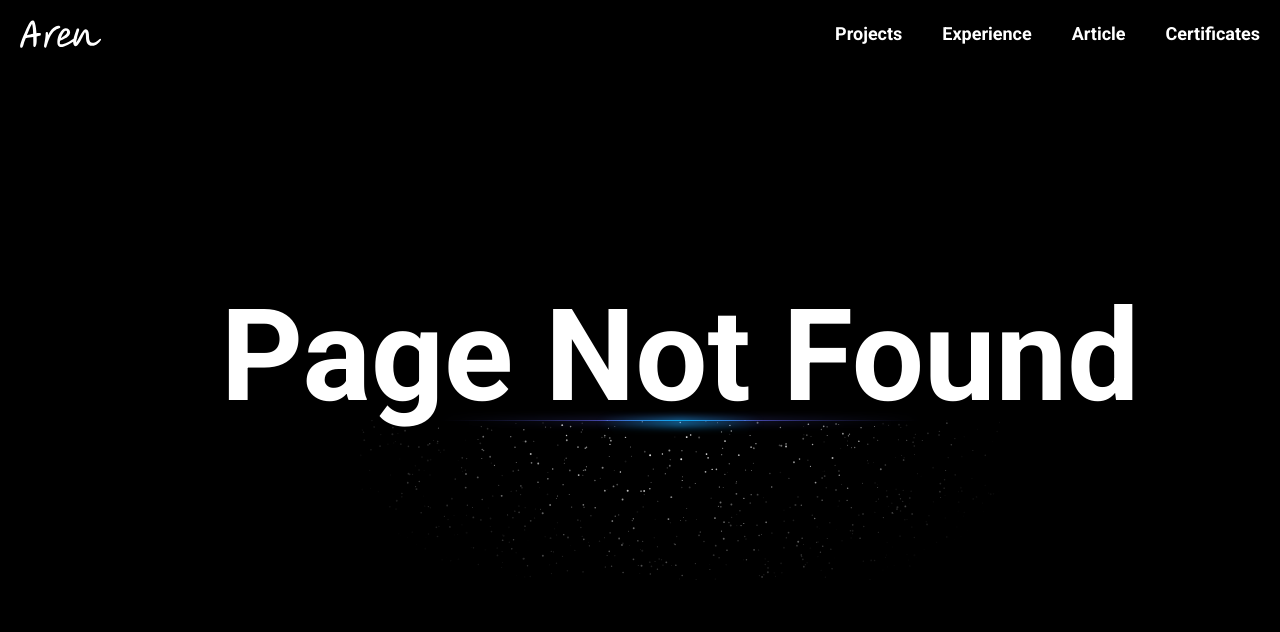
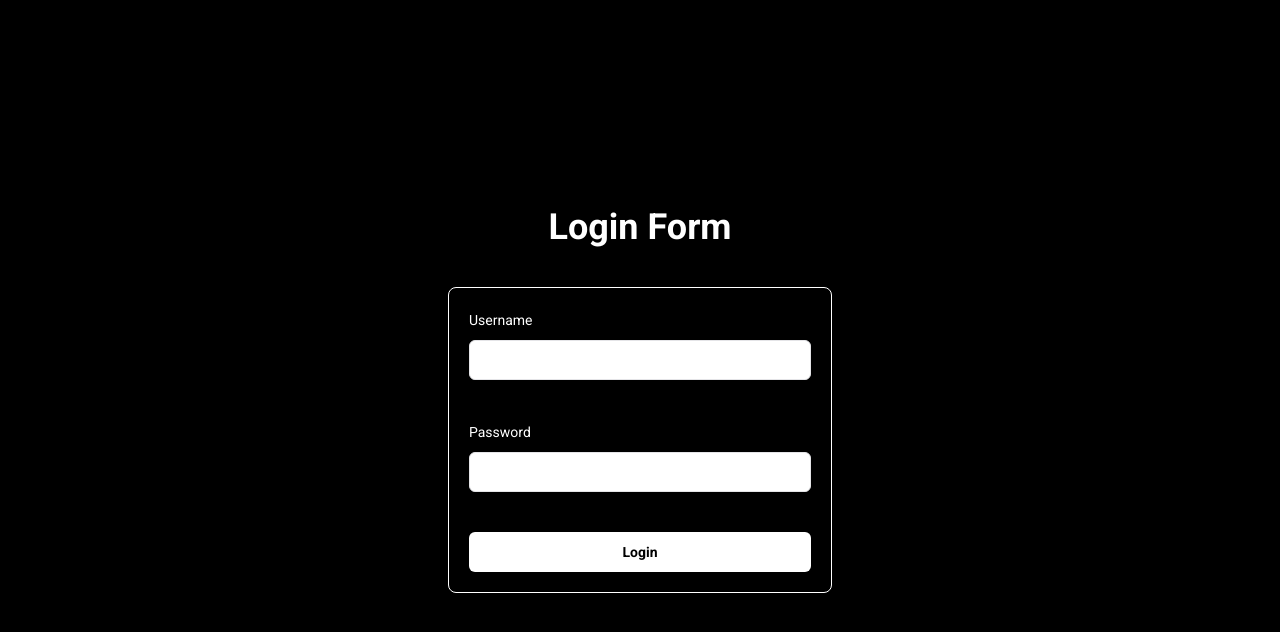
Before and after one commit to arentalb/modern-portfolio, a React (Vite) app: page /login in a window 1280 px wide. Before the commit this address had no page. Shown: the top 632 px of the page. Built offline with nearby package versions, Linux system fonts and the light colour scheme.

Commit message:
Design login page and login form

```diff
--- a/src/App.tsx
+++ b/src/App.tsx
@@ -8,6 +8,7 @@ import { TerminalProvider } from "@/context/TerminalContext.tsx";
 import { ProjectsPage } from "@/pages/ProjectsPage.tsx";
 import { ExperiencePage } from "@/pages/ExperiencePage.tsx";
 import { ProjectDetailPage } from "@/pages/ProjectDetailPage.tsx";
+import { LoginPage } from "@/pages/LoginPage.tsx";
 
 function App() {
   return (
@@ -23,6 +24,7 @@ function App() {
           {/*<Route path={"/tutorial"} element={<TutorialPage />} />*/}
           {/*<Route path={"/course"} element={<CoursePage />} />*/}
           <Route path={"/certificates"} element={<CertificatePage />} />
+          <Route path={"/login"} element={<LoginPage />} />
           <Route path={"*"} element={<NotFoundPage />} />
         </Routes>
       </TerminalProvider>
--- /dev/null
+++ b/src/features/login/LoginForm.tsx
@@ -0,0 +1,27 @@
+import { Input } from "@/components/common/ui/input.tsx";
+import { Button } from "@/components/common/ui/button.tsx";
+
+export function LoginForm() {
+  return (
+    <div className={"flex h-screen items-center justify-center"}>
+      <div className={"w-96  space-y-10 "}>
+        <h1 className={"text-center text-4xl font-bold"}>Login Form </h1>
+        <div className={"  space-y-10 rounded-lg border border-white p-5 "}>
+          <div>
+            <label htmlFor="" className={"text-sm"}>
+              Username
+            </label>
+            <Input type={"text"} className={"mt-2 text-black"} />
+          </div>
+          <div>
+            <label htmlFor="" className={"text-sm"}>
+              Password
+            </label>
+            <Input type={"password"} className={"mt-2 text-black"} />
+          </div>
+          <Button className={"w-full font-bold"}>Login</Button>
+        </div>
+      </div>
+    </div>
+  );
+}
--- /dev/null
+++ b/src/pages/LoginPage.tsx
@@ -0,0 +1,9 @@
+import { LoginForm } from "@/features/login/LoginForm.tsx";
+
+export function LoginPage() {
+  return (
+    <>
+      <LoginForm />
+    </>
+  );
+}
```
